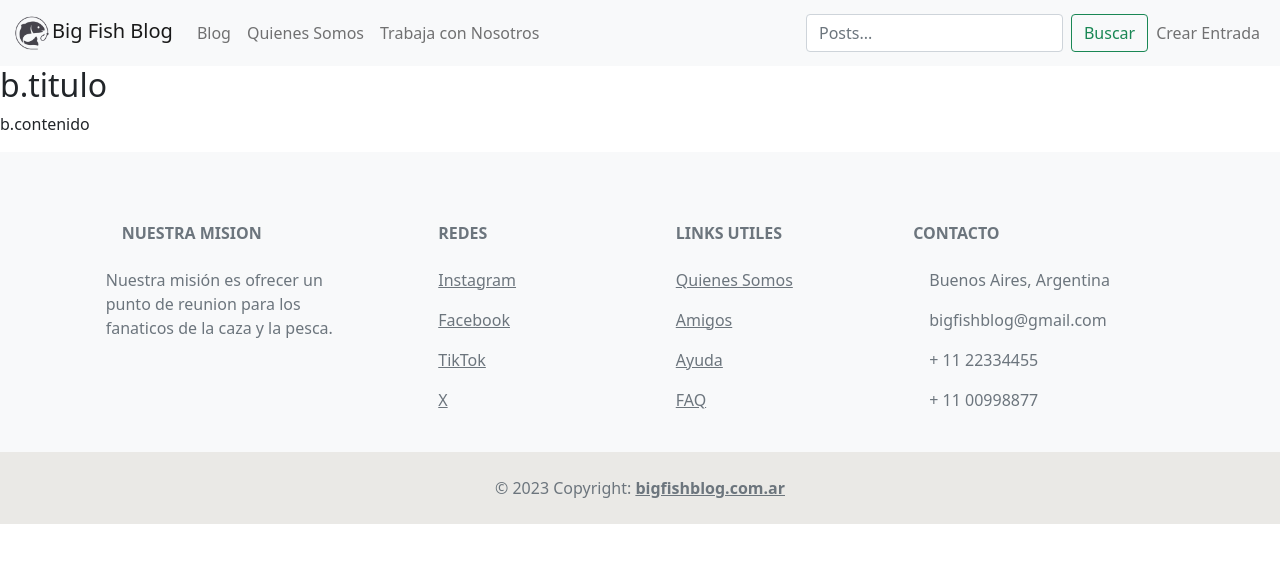
After one commit to 4li3ntr3x/Django_group12, a Django app: template blog/templates/blog.html in a window 1280 px wide. The commit adds this page. Shown: the top 563 px of the page. Run offline with Django 4.2, Linux system fonts and the light colour scheme; the template is opened without the code that fills it: most values are stand-ins (such as "Sample title", 1, 10 or a date in 2020); some libraries are stand-ins or nearby versions.

Commit message:
Add files via upload

```diff
--- a/blog/templates/base.html
+++ b/blog/templates/base.html
@@ -46,6 +46,14 @@
                         <input class="form-control me-2" type="search" placeholder="Posts..." aria-label="Search">
                         <button class="btn btn-outline-success" type="submit">Buscar</button>
                     </form>
+                    <div class="d-flex">
+                        <ul class="navbar-nav me-auto mb-2 mb-lg-0">
+                        <li class="nav-item"></li>
+                            <a class="nav-link" href="{% url 'crear_post' %}">Crear Entrada</a>
+                        </li>
+                    </ul>
+                    </div>
+
 
                 </div>
             </div>
--- /dev/null
+++ b/blog/templates/blog.html
@@ -0,0 +1,12 @@
+{% extends "base.html" %}
+{% block titulo %}Blog{% endblock titulo %}
+{% block contenido %}
+    {% for b in blogs %}
+        <H2>b.titulo</H2>
+        <article>
+            b.contenido
+        </article>
+    {% endfor %}
+    <p>
+    </p>
+{% endblock contenido %}
```
Also changed, not shown: blog/forms.py (+9 -5 lines), blog/templates/crear_post.html (+4 -10 lines), blog/views.py (+15 -9 lines).
